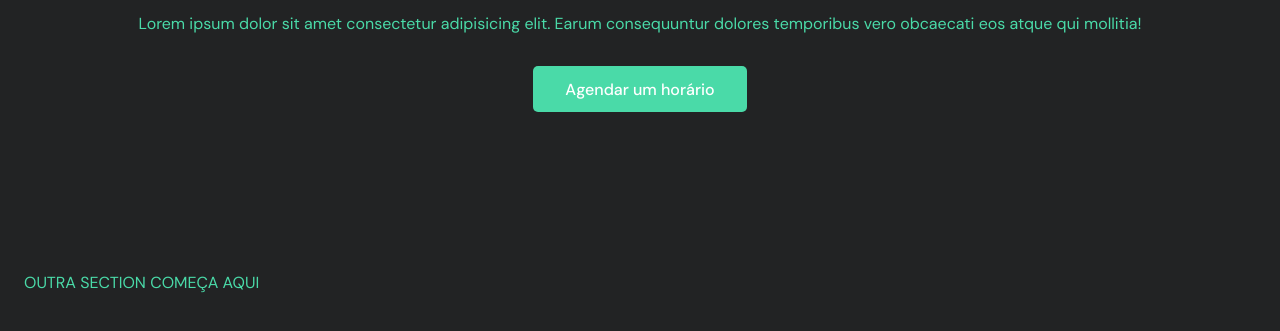
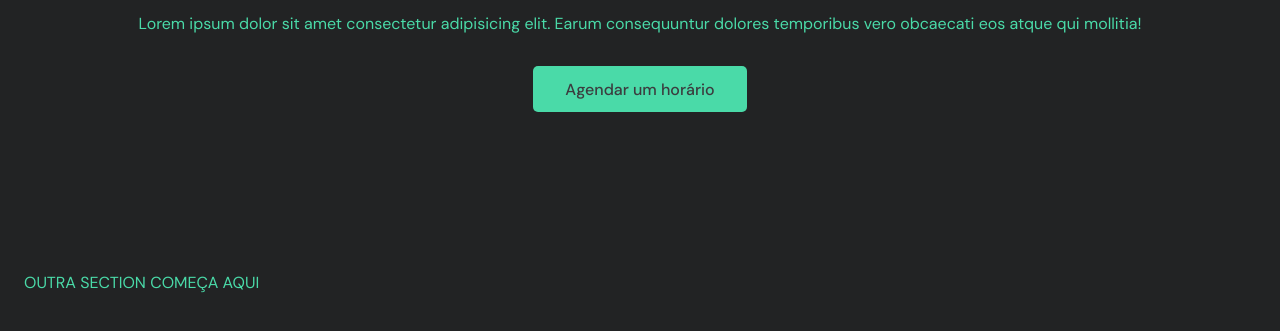
Before and after one commit to AmVittor/Maze, a plain HTML site: page Website Metro - Vinicius C. Rodrigues/index.html in a window 1280 px wide. Shown: the part 543-874 px from the top of the page. Drawn offline with Linux system fonts and the light colour scheme.

Commit message:
Adicionado hover(animado) para os botões

```diff
--- a/Website Metro - Vinicius C. Rodrigues/style.css
+++ b/Website Metro - Vinicius C. Rodrigues/style.css
@@ -66,14 +66,19 @@
 */
 .button {
   background-color: var(--text-color-secondary);
-  color: white;
+  color: var(--base-color-tertiary);
   height: 45.5px;
   display: inline-flex;
   align-items: center;
   padding: 0 2rem;
   border-radius: 5px;
   font: 500 1rem 'DM Sans', sans-serif;
-  transition: background 0.3s;
+  transition: background 0.5s;
+}
+
+.button:hover{
+  background-color: var(--base-color-tertiary);
+  color: var(--text-color-secondary);
 }
 
 /*
```
